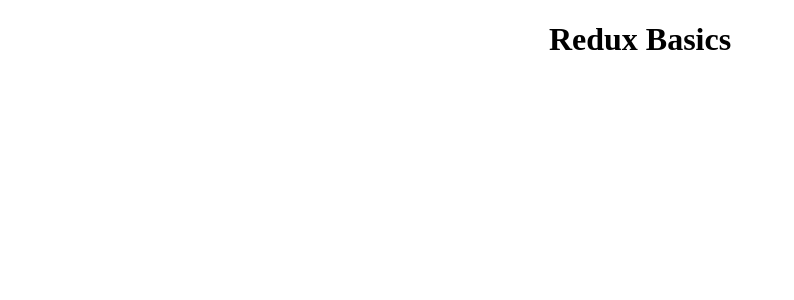
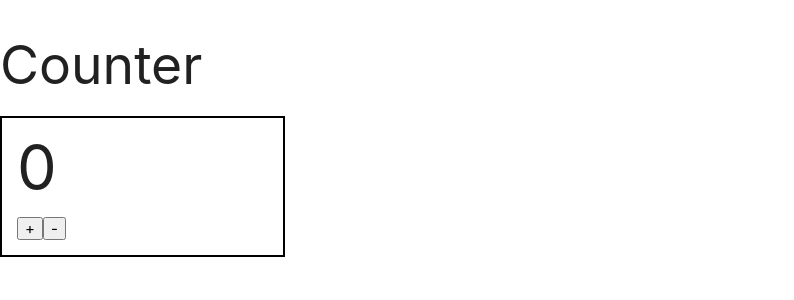
Before and after one commit to peridot2029/react-redux-tutorial, a React (Create React App) app in the folder redux-tutorial/: page / in a window 1280 px wide. Shown: the top 300 px of the page, without its empty margins (0-794 px from the left). Built offline with nearby package versions, Linux system fonts and the light colour scheme.

Commit message:
redux classComponent counter

```diff
--- a/redux-tutorial/public/index.html
+++ b/redux-tutorial/public/index.html
@@ -24,6 +24,10 @@
       work correctly both with client-side routing and a non-root public URL.
       Learn how to configure a non-root public URL by running `npm run build`.
     -->
+    <link
+      rel="stylesheet"
+      href="https://cdnjs.cloudflare.com/ajax/libs/materialize/1.0.0-rc.2/css/materialize.min.css"
+    />
     <title>React App</title>
   </head>
   <body>
--- a/redux-tutorial/src/App.css
+++ /dev/null
@@ -1,3 +0,0 @@
-.App {
-  text-align: center;
-}
--- a/redux-tutorial/src/App.js
+++ b/redux-tutorial/src/App.js
@@ -1,12 +1,12 @@
 import React from 'react';
-import store from './store';
-import './App.css';
+import CounterContainer from './containers/CounterContainer';
 
 function App() {
   return (
-    <div className='App'>
-      <h1>Redux Basics</h1>
-    </div>
+    <>
+      <h2>Counter</h2>
+      <CounterContainer />
+    </>
   );
 }
 
--- /dev/null
+++ b/redux-tutorial/src/components/Counter.js
@@ -0,0 +1,14 @@
+import React from 'react';
+import './Counter.scss';
+
+const Counter = ({ value, onIncrement, onDecrement }) => {
+  return (
+    <div className='Counter'>
+      <h1>{value}</h1>
+      <button onClick={onIncrement}>+</button>
+      <button onClick={onDecrement}>-</button>
+    </div>
+  );
+};
+
+export default Counter;
--- /dev/null
+++ b/redux-tutorial/src/components/Counter.scss
@@ -0,0 +1,10 @@
+.Counter {
+	border: 2px solid black;
+	padding: 1rem;
+	width: 19rem;
+
+	h1 {
+		margin-top: 0;
+		margin-bottom: 1rem;
+	}
+}
--- /dev/null
+++ b/redux-tutorial/src/containers/CounterContainer.js
@@ -0,0 +1,32 @@
+import React, { Component } from 'react';
+import { connect } from 'react-redux';
+import Counter from '../components/Counter';
+import { increment, decrement } from '../store/modules/counter';
+
+class CounterContainer extends Component {
+  handleIncrement = () => {
+    this.props.increment();
+  };
+  handleDecrement = () => {
+    this.props.decrement();
+  };
+  render() {
+    const { number } = this.props;
+    return (
+      <Counter
+        value={number}
+        onIncrement={this.handleIncrement}
+        onDecrement={this.handleDecrement}
+      />
+    );
+  }
+}
+// mapStateToProps는 redux store의 state를 조회해서 어떤 것을 props으로 넣어줄지 정의한다
+const mapStateToProps = ({ counter }) => ({
+  number: counter.number,
+});
+
+// mapDispatchToProps는 action을 dispatch 함수를 만들어서 prop로 넣어준다.
+const mapDispatchToProps = { increment, decrement };
+
+export default connect(mapStateToProps, mapDispatchToProps)(CounterContainer);
--- a/redux-tutorial/src/index.js
+++ b/redux-tutorial/src/index.js
@@ -1,16 +1,17 @@
 import React from 'react';
 import ReactDOM from 'react-dom';
+import { createStore } from 'redux';
+import rootReducer from './store/modules';
+import { Provider } from 'react-redux';
 import App from './App';
-import * as serviceWorker from './serviceWorker';
+
+const devTools =
+  window.__REDUX_DEVTOOLS_EXTENSION__ && window.__REDUX_DEVTOOLS_EXTENSION__();
+const store = createStore(rootReducer, devTools);
 
 ReactDOM.render(
-  <React.StrictMode>
+  <Provider store={store}>
     <App />
-  </React.StrictMode>,
+  </Provider>,
   document.getElementById('root')
 );
-
-// If you want your app to work offline and load faster, you can change
-// unregister() to register() below. Note this comes with some pitfalls.
-// Learn more about service workers: https://bit.ly/CRA-PWA
-serviceWorker.unregister();
--- a/redux-tutorial/src/store.js
+++ /dev/null
@@ -1,45 +0,0 @@
-import { createStore } from 'redux';
-
-// NOTE (3) initial state value
-const initState = {
-  todos: [],
-  posts: [],
-};
-// NOTE (2) create redux reducer
-// - 변화를 일으키는 순수 함수로 state,action 두 개의 매개변수를 받음.
-// -  현재 상태와, 전달 받은 액션을 참조해서 "새로운 상태"를 만들어서 반환함.
-function myreducer(state = initState, action) {
-  // console.log(action);
-
-  if (action.type === 'ADD_TODO') {
-    return {
-      // NOTE (5) state.todos add item
-      todos: [...state.todos, action.text],
-    };
-  }
-}
-
-// NOTE (1) create redux store
-// - reudx는 한 애플리케이션 단 하나의 스토어를 생성
-// - store 안에는 현재 앱의 상태와 리듀서가 들어가 있음.
-// - stoe API(subscribe, dispatch, getState)
-const store = createStore(myreducer);
-
-// NOTE (6) Subscribe
-// - store api 중 하나로, 함수 형태로 값을 받아옴.
-// - subscribe 안에 특정 함수를 전달하면, 액션이 디스패치 될 때 마다 전달해준 함수를 호출함.
-store.subscribe(() => {
-  console.log('state todos update');
-  console.log(store.getState());
-});
-
-// NOTE (4) creat action
-// - 상태를 변화를 줄 때, 액션을 발생 시킴.
-// - 하나의 객체로 표현되므로 "type"은 필수적으로 가지고 있어야 한다.
-const todoAction = { type: 'ADD_TODO', text: 'todo add items' };
-
-// NOTE (4-1) dispatch(action)
-// - 상태 변경 일으키기 위해서는 액션을 내보냄.
-store.dispatch(todoAction);
-
-export default store;
--- /dev/null
+++ b/redux-tutorial/src/store/modules/counter.js
@@ -0,0 +1,32 @@
+// action type
+const INCREMENT = 'counter/INCREMENT';
+const DECREMENT = 'counter/DECREMENT';
+
+// action creator function
+export const increment = () => ({ type: INCREMENT });
+export const decrement = () => ({ type: DECREMENT });
+
+// initialState
+const initialState = {
+  number: 0,
+};
+
+// reducer
+function counter(state = initialState, action) {
+  switch (action.type) {
+    case INCREMENT:
+      return {
+        ...state,
+        number: state.number + 1,
+      };
+    case DECREMENT:
+      return {
+        ...state,
+        number: state.number - 1,
+      };
+    default:
+      return state;
+  }
+}
+
+export default counter;
--- /dev/null
+++ b/redux-tutorial/src/store/modules/index.js
@@ -0,0 +1,6 @@
+import { combineReducers } from 'redux';
+import counter from './counter';
+
+export default combineReducers({
+  counter,
+});
```
